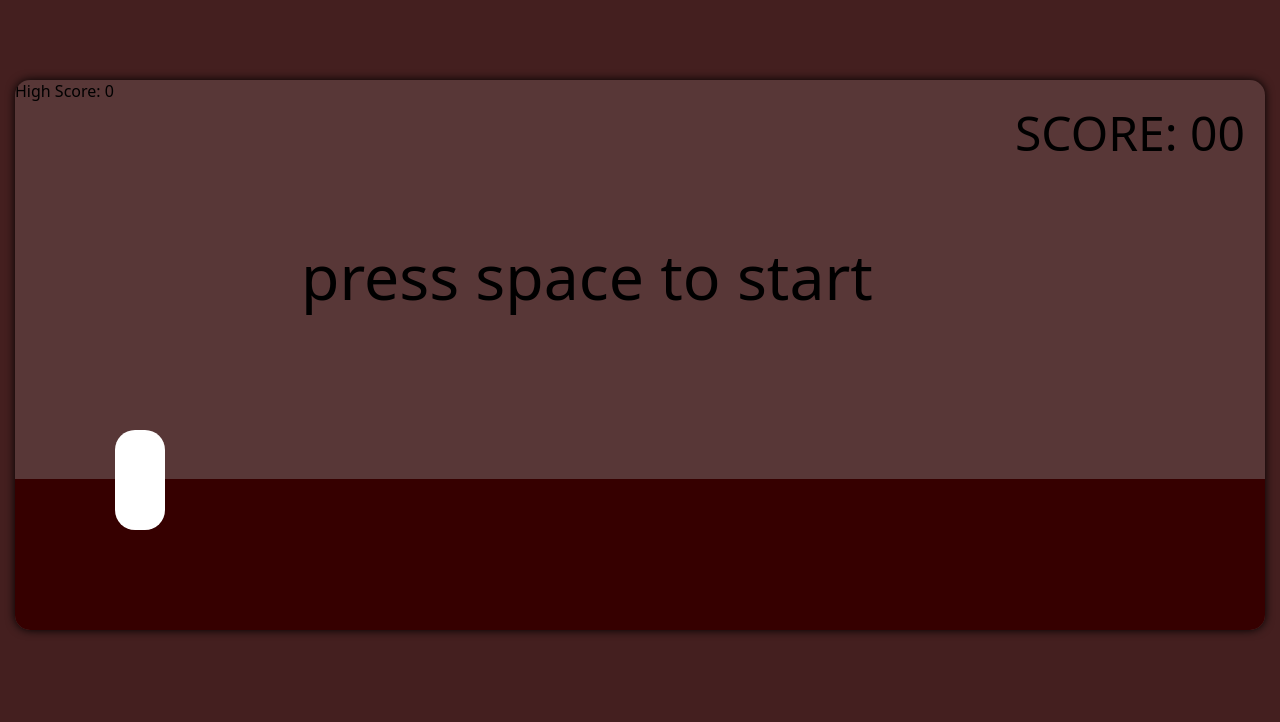
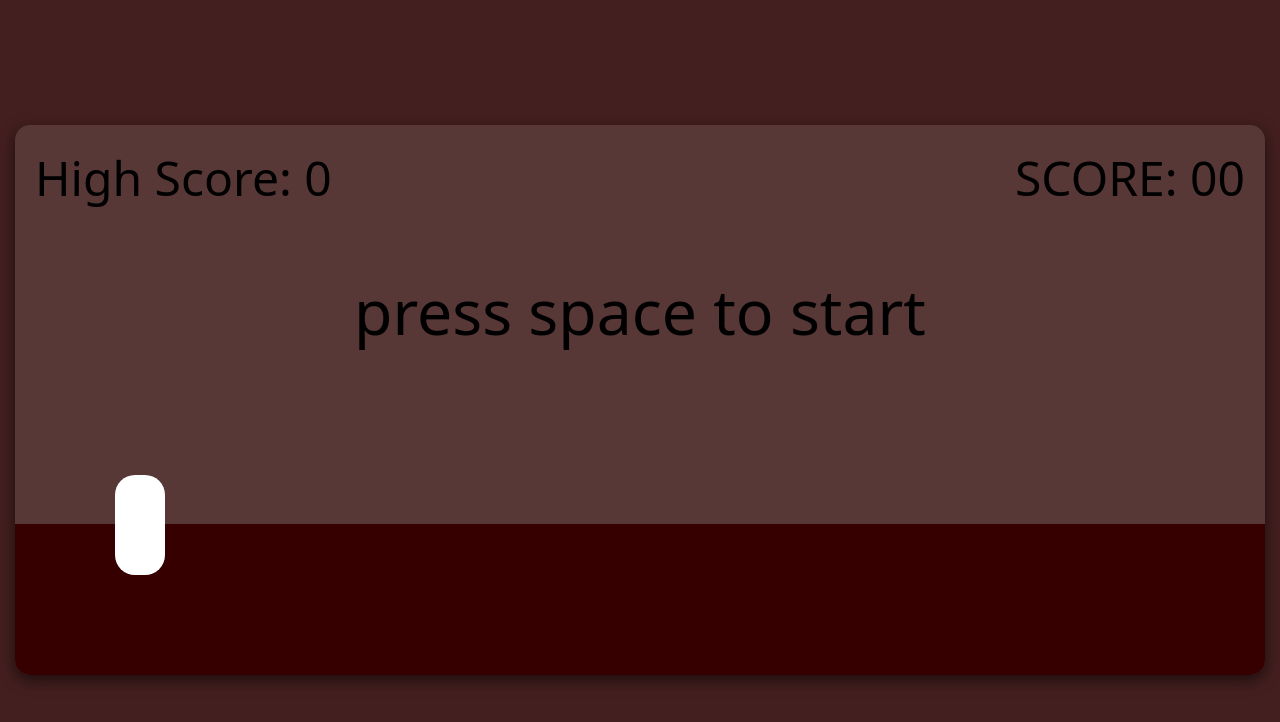
Before and after one commit to Brijendra-Singh2003/SastaDino, a plain HTML site: page index.html in a window 1280 px wide. Drawn offline with Linux system fonts and the light colour scheme.

Commit message:
update index.css

```diff
--- a/index.css
+++ b/index.css
@@ -8,16 +8,19 @@ body{
     background-color: rgb(68, 31, 31);
     display: flex;
     justify-content: center;
-    height: 100vh;
+    align-items: center;
+    height: max(100vh, 550px);
+    width: max(100vw, 1250px);
 }
 
 .container{
+    display: flex;
+    justify-content: center;
     position: relative;
     background-color: rgba(255, 255, 255, 0.107);
-    top: 10%;
     height: 550px;
     width: 1250px;
-    box-shadow: 0 0 10px;
+    box-shadow: 0 5px 15px rgba(0, 0, 0, 0.6);
     border-radius: 15px;
     overflow: hidden;
 }
@@ -35,9 +38,8 @@ body{
 
 .crash{
     position: absolute;
-    top: 20%;
+    top: 100px;
     font-size: 125px;
-    scale: 0.5;
     transition-duration: 1s;
 }
 
@@ -71,9 +73,14 @@ body{
     transition-timing-function: ease-out;
 }
 
-#score{
+.score{
     position: absolute;
     padding: 20px;
-    right: 0;
     font-size: 48px;
 }
+#score{
+    right: 0;
+}
+#hScore{
+    left: 0;
+}
```
